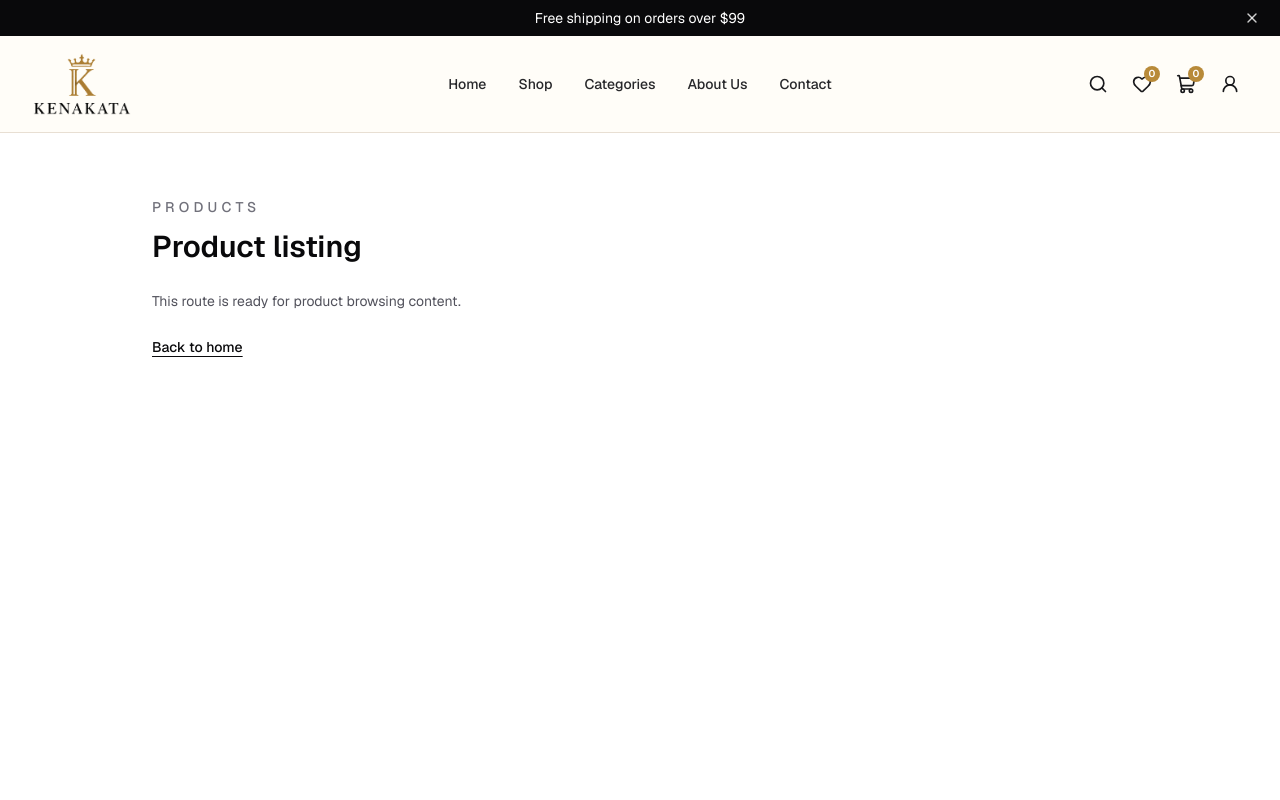
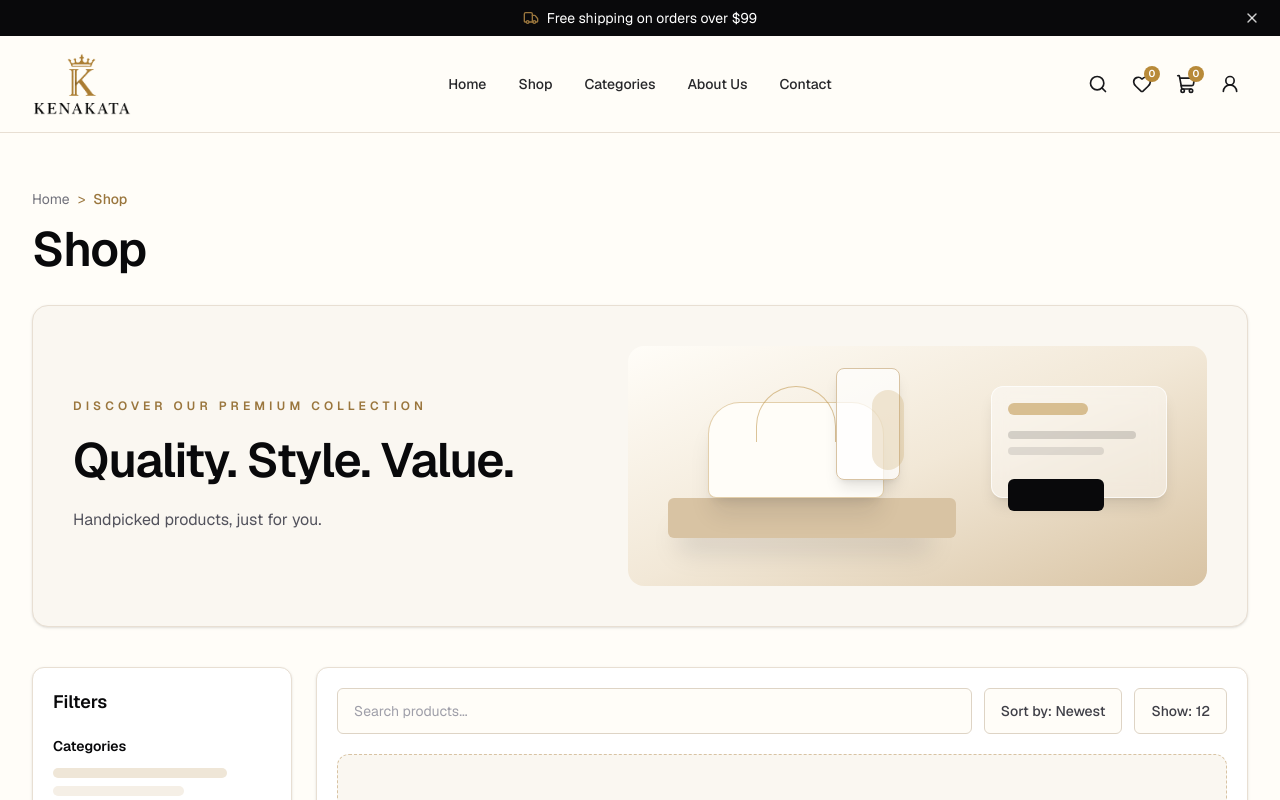
Before and after one commit to NaimurRahmannn/Kenakata-ecommerce-storefront-Next.js-, a Next.js app: page /products in a window 1280 px wide. Shown: the top 800 px of the page. Built offline with nearby package versions, Linux system fonts and the light colour scheme.

Commit message:
feat(Shop): add shop page layout shell

```diff
--- a/src/app/products/page.tsx
+++ b/src/app/products/page.tsx
@@ -1,20 +1,112 @@
-import Link from 'next/link';
+import Link from "next/link";
+
+import { Container } from "@/components/shared/container";
+
+const filterSections = ["Categories", "Price Range", "Brand", "Rating"];
 
 export default function ProductsPage() {
   return (
-    <main className="mx-auto flex min-h-screen w-full max-w-5xl flex-col gap-6 px-6 py-16">
-      <div>
-        <p className="text-sm font-medium uppercase tracking-[0.3em] text-zinc-500">
-          Products
-        </p>
-        <h1 className="mt-3 text-3xl font-semibold text-zinc-950">Product listing</h1>
-      </div>
-      <p className="max-w-2xl text-sm leading-6 text-zinc-600">
-        This route is ready for product browsing content.
-      </p>
-      <Link href="/" className="text-sm font-medium text-zinc-950 underline underline-offset-4">
-        Back to home
-      </Link>
-    </main>
+    <div className="bg-[#fffdf8] text-zinc-950">
+      <Container className="py-10 sm:py-12 lg:py-14">
+        <section aria-labelledby="shop-title">
+          <nav className="flex items-center gap-2 text-sm" aria-label="Breadcrumb">
+            <Link
+              href="/"
+              className="text-zinc-500 transition-colors hover:text-[#9a763d]"
+            >
+              Home
+            </Link>
+            <span className="text-[#9a763d]" aria-hidden="true">
+              &gt;
+            </span>
+            <span className="font-medium text-[#9a763d]">Shop</span>
+          </nav>
+
+          <h1
+            id="shop-title"
+            className="mt-4 text-4xl font-semibold tracking-tight text-zinc-950 sm:text-5xl"
+          >
+            Shop
+          </h1>
+        </section>
+
+        <section className="mt-8 overflow-hidden rounded-2xl border border-[#e8dfd3] bg-[#faf7f1] shadow-sm">
+          <div className="grid min-h-80 items-center gap-8 p-6 sm:p-8 lg:grid-cols-[0.95fr_1.05fr] lg:p-10">
+            <div className="max-w-xl">
+              <p className="text-xs font-semibold uppercase tracking-[0.34em] text-[#9a763d]">
+                Discover our premium collection
+              </p>
+              <h2 className="mt-4 text-4xl font-semibold leading-tight tracking-tight text-zinc-950 sm:text-5xl">
+                Quality. Style. Value.
+              </h2>
+              <p className="mt-4 text-base leading-7 text-zinc-600">
+                Handpicked products, just for you.
+              </p>
+            </div>
+
+            <div className="relative hidden min-h-60 lg:block">
+              <div className="absolute inset-0 rounded-2xl bg-linear-to-br from-[#fffdf8] via-[#f2e8d7] to-[#d8c3a3]" />
+              <div className="absolute bottom-8 left-12 h-7 w-64 rounded-full bg-zinc-950/10 blur-md" />
+              <div className="absolute bottom-12 left-10 h-10 w-72 rounded-md bg-[#d8c3a3]" />
+              <div className="absolute bottom-22 left-20 h-24 w-44 rounded-t-4xl rounded-b-lg border border-[#b88a39]/40 bg-[#fffdf8] shadow-xl shadow-zinc-900/10" />
+              <div className="absolute bottom-36 left-32 h-14 w-20 rounded-t-full border-x border-t border-[#b88a39]/50" />
+              <div className="absolute bottom-26.5 left-52 h-28 w-16 rounded-lg border border-[#d8c3a3] bg-white/70 shadow-lg" />
+              <div className="absolute bottom-29 left-61 h-20 w-8 rounded-full bg-[#b88a39]/20" />
+              <div className="absolute right-10 top-10 h-28 w-44 rounded-xl border border-white/70 bg-white/45 p-4 shadow-lg backdrop-blur-sm">
+                <div className="h-3 w-20 rounded-full bg-[#b88a39]/50" />
+                <div className="mt-4 h-2 w-32 rounded-full bg-zinc-950/15" />
+                <div className="mt-2 h-2 w-24 rounded-full bg-zinc-950/10" />
+                <div className="mt-6 h-8 w-24 rounded-md bg-zinc-950" />
+              </div>
+            </div>
+          </div>
+        </section>
+
+        <section
+          className="mt-10 grid gap-6 lg:grid-cols-[260px_1fr]"
+          aria-label="Shop content"
+        >
+          <aside className="h-fit rounded-xl border border-[#e8dfd3] bg-white p-5 shadow-sm">
+            <h2 className="text-lg font-semibold text-zinc-950">Filters</h2>
+            <div className="mt-5 space-y-4">
+              {filterSections.map((section) => (
+                <div
+                  key={section}
+                  className="border-t border-[#eee5d8] pt-4 first:border-t-0 first:pt-0"
+                >
+                  <h3 className="text-sm font-semibold text-zinc-950">
+                    {section}
+                  </h3>
+                  <div className="mt-3 space-y-2">
+                    <div className="h-2.5 w-4/5 rounded-full bg-[#efe6d7]" />
+                    <div className="h-2.5 w-3/5 rounded-full bg-[#f5efe6]" />
+                  </div>
+                </div>
+              ))}
+            </div>
+          </aside>
+
+          <div className="rounded-xl border border-[#e8dfd3] bg-white p-5 shadow-sm">
+            <div className="grid gap-3 md:grid-cols-[1fr_auto_auto] md:items-center">
+              <div className="rounded-md border border-[#ded4c5] bg-[#fffdf8] px-4 py-3 text-sm text-zinc-400">
+                Search products...
+              </div>
+              <div className="rounded-md border border-[#ded4c5] bg-[#fffdf8] px-4 py-3 text-sm font-medium text-zinc-700">
+                Sort by: Newest
+              </div>
+              <div className="rounded-md border border-[#ded4c5] bg-[#fffdf8] px-4 py-3 text-sm font-medium text-zinc-700">
+                Show: 12
+              </div>
+            </div>
+
+            <div className="mt-5 flex min-h-105 items-center justify-center rounded-xl border border-dashed border-[#d8c3a3] bg-[#faf7f1] px-6 text-center">
+              <p className="text-sm font-medium text-zinc-600">
+                Product grid will be added in the next step.
+              </p>
+            </div>
+          </div>
+        </section>
+      </Container>
+    </div>
   );
 }
--- a/src/components/layout/header.tsx
+++ b/src/components/layout/header.tsx
@@ -1,6 +1,6 @@
 import Image from "next/image";
 import Link from "next/link";
-import { Heart, Search, ShoppingCart, UserRound, X } from "lucide-react";
+import { Heart, Search, ShoppingCart, Truck, UserRound, X } from "lucide-react";
 
 import { Container } from "@/components/shared/container";
 
@@ -17,7 +17,10 @@ export function Header() {
     <header className="border-b border-[#e8dfd3] bg-[#fffdf8] text-zinc-950">
       <div className="bg-zinc-950 px-4 py-2 text-center text-sm text-white">
         <div className="relative mx-auto max-w-7xl">
-          <p>Free shipping on orders over $99</p>
+          <p className="flex items-center justify-center gap-2">
+            <Truck className="h-4 w-4" color="#9a763d" aria-hidden="true" />
+            Free shipping on orders over $99
+          </p>
           <button
             type="button"
             aria-label="Dismiss shipping announcement"
--- a/src/features/home/components/categories-section.tsx
+++ b/src/features/home/components/categories-section.tsx
@@ -60,7 +60,7 @@ function CategoryCard({ category }: { category: Category }) {
       href={getCategoryHref(category)}
       className="group flex flex-col items-center text-center"
     >
-      <span className="relative flex h-16 w-16 items-center justify-center overflow-hidden rounded-full border border-[#eadfce] bg-[#f3ede3] shadow-sm transition-all duration-300 group-hover:-translate-y-1 group-hover:border-[#c3a06a] group-hover:shadow-md group-hover:shadow-zinc-900/10 sm:h-[72px] sm:w-[72px]">
+      <span className="relative flex h-16 w-16 items-center justify-center overflow-hidden rounded-full border border-[#eadfce] bg-[#f3ede3] shadow-sm transition-all duration-300 group-hover:-translate-y-1 group-hover:border-[#c3a06a] group-hover:shadow-md group-hover:shadow-zinc-900/10 sm:h-18 sm:w-18">
         <Image
           src={safeImage(category.image)}
           alt={category.name}
```
